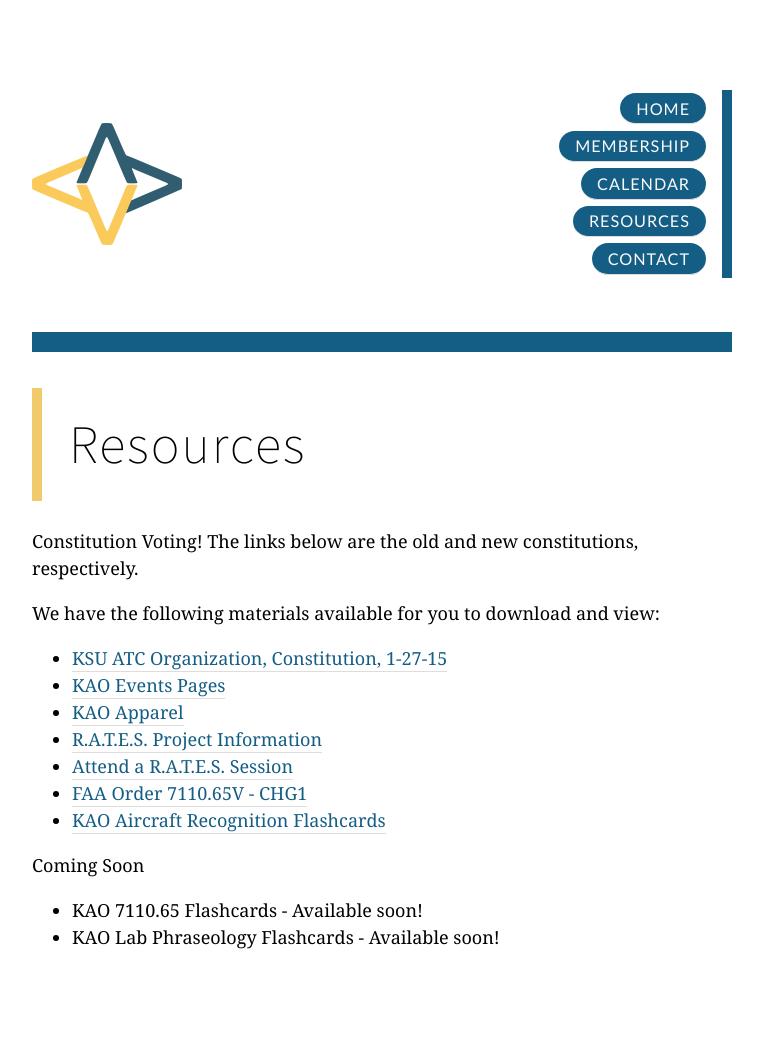
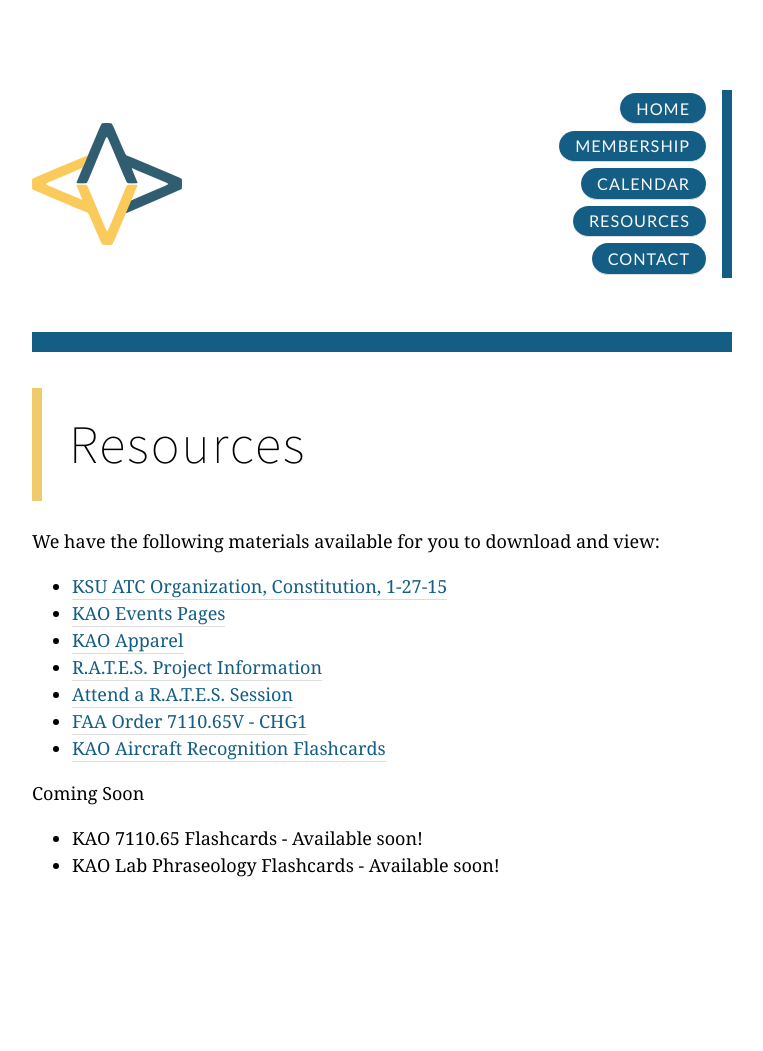
Before and after one commit to tbliss1/kentstateatc.github.com, a Jekyll site: the page built from resources/index.md, in a window 1280 px wide. Shown: the whole page, without its empty margins (258-1021 px from the left). Built offline with Jekyll 4.4.1, drawn with Linux system fonts in a browser that asks for light colours; Markdown is read by kramdown in place of the engine named in the settings; after the commit the page ends 979 px from its top, so only the background shows below that.

Commit message:
Forgot to delete the voting header

```diff
--- a/resources/index.md
+++ b/resources/index.md
@@ -3,8 +3,6 @@ layout: default
 title: Resources
 ---
 # Resources
-
-Constitution Voting! The links below are the old and new constitutions, respectively.
 
 
 We have the following materials available for you to download and view:
```
